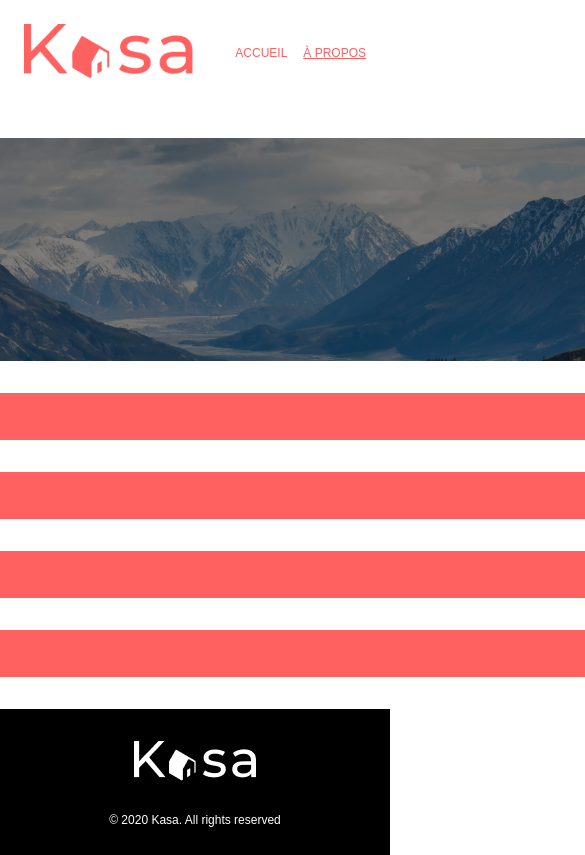
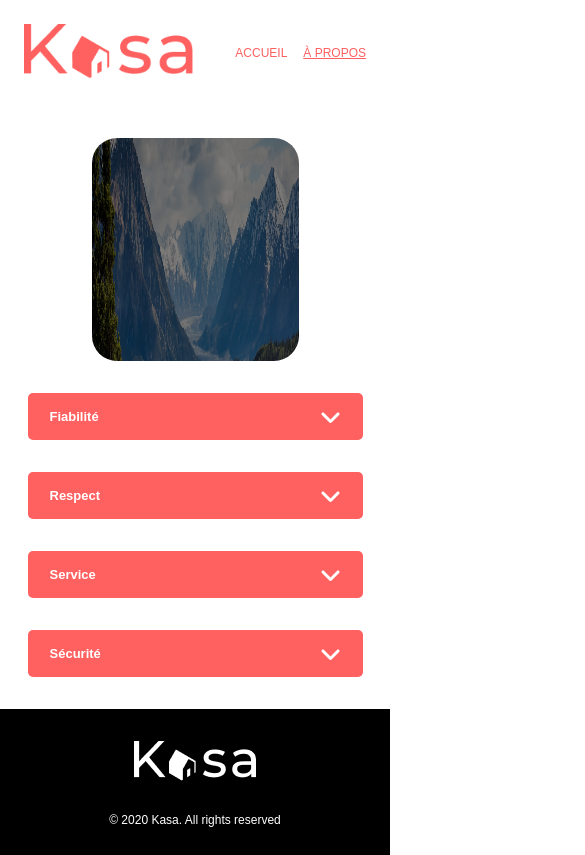
Before and after one commit to minhajshafiq/Projet-7, a React (Create React App) app: page /about in a window 390 px wide. Shown: the top 855 px of the page, 585 px wide, since content can reach past the window. Built offline with nearby package versions, Linux system fonts and the light colour scheme.

Commit message:
AboutUs version Mobile

```diff
--- a/src/component/pages/about/AboutUs.scss
+++ b/src/component/pages/about/AboutUs.scss
@@ -5,10 +5,8 @@
     align-items: center;
     padding: 2rem;
     &_bg {
-        width: 1240px;
+        width: 90%;
         height: 223px;
-        left: 100px;
-        top: 152px;
         border-radius: 25px;
         filter: brightness(50%);
     }
@@ -50,3 +48,29 @@
         max-width: 1000px;
     }
 }
+
+// Media Queries Mobile
+
+@media (max-width: 850px) {
+    .about {
+        &_bg {
+
+        }
+
+        .aboutbutton {
+            width: 335px;
+        }
+
+        .abouttitle {
+            font-size: 13px;
+        }
+
+        .aboutdescription {
+            width: 335px;
+            font-size: 12px;
+            padding: 0;
+            padding-top: 1rem;
+            padding-bottom: 2rem;
+        }
+    }
+}
```
Also changed, not shown: src/component/Collapse/Collapse.jsx (line endings or trailing spaces).
